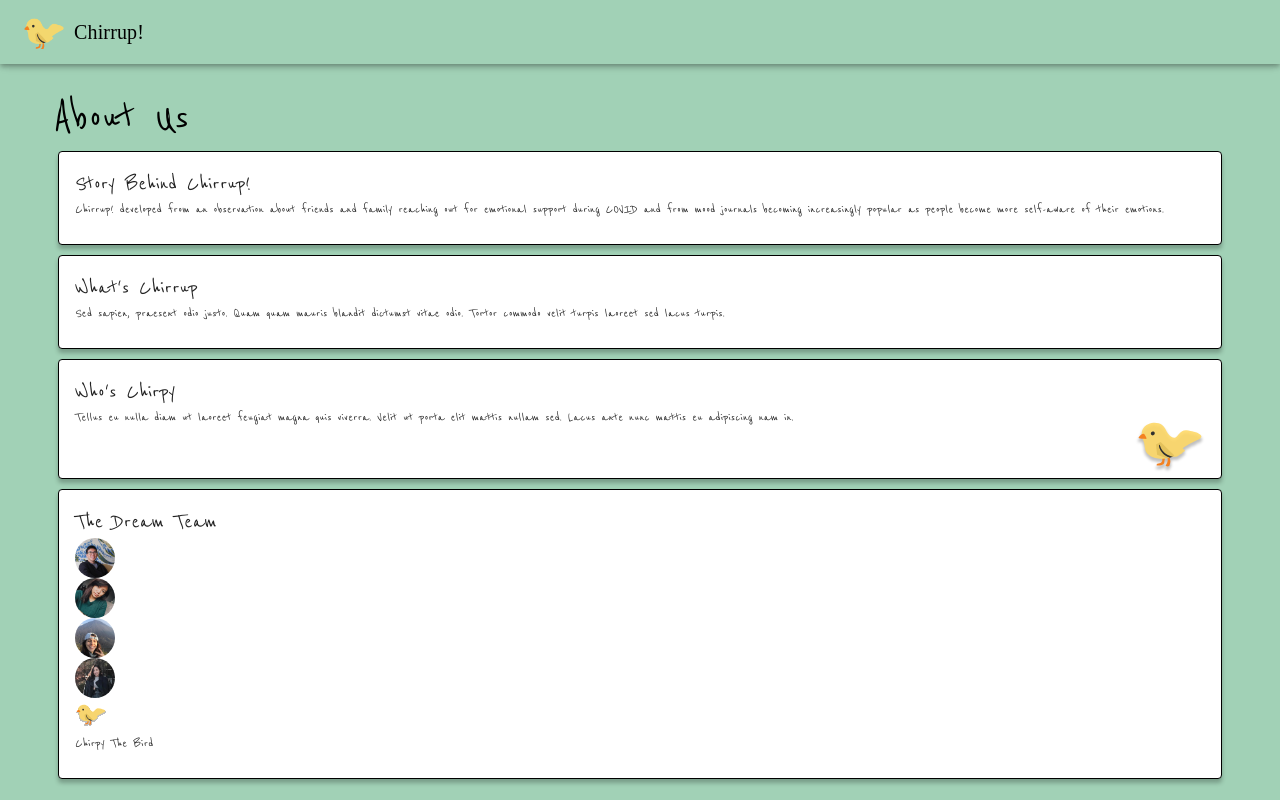
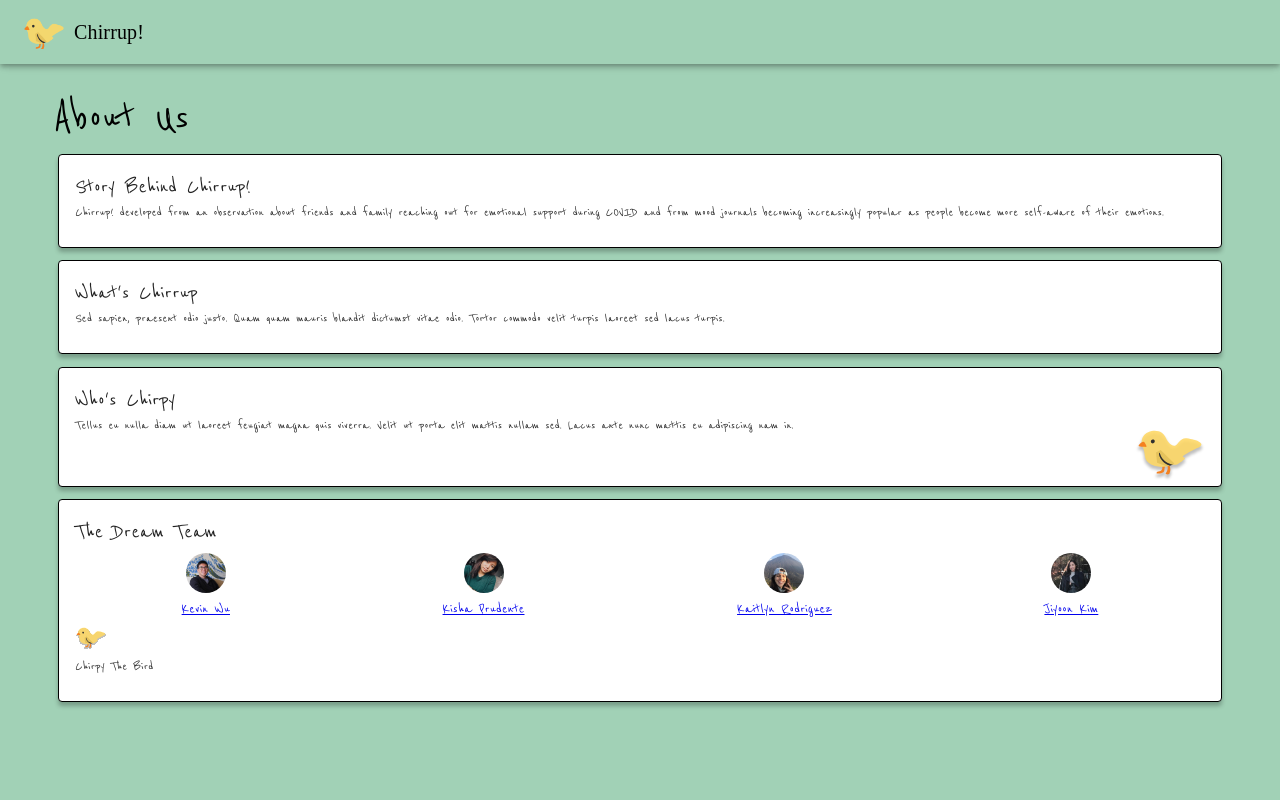
Before and after one commit to kishaprudente/madagascar, a React (Create React App) app in the folder client/: page /about in a window 1280 px wide. Built offline with nearby package versions, Linux system fonts and the light colour scheme; a web font is replaced by a local one.

Commit message:
added github links to names and centered avatars

```diff
--- a/client/src/components/Avatars.js
+++ b/client/src/components/Avatars.js
@@ -1,4 +1,5 @@
 import React from 'react';
+import { Link } from 'react-router-dom';
 import Avatar from '@material-ui/core/Avatar';
 import Grid from '@material-ui/core/Grid';
 
@@ -6,6 +7,7 @@ import jiyoonKim from '../assets/avatars/jiyoonKim.jpeg';
 import kaitlynRodriguez from '../assets/avatars/kaitlynRodriguez.jpeg';
 import kevinWu from '../assets/avatars/kevinWu.jpeg';
 import kishaPrudente from '../assets/avatars/kishaPrudente.jpeg';
+import { Typography } from '@material-ui/core';
 
 export default function ImageAvatars() {
 // const axios = require('axios');
@@ -30,13 +32,45 @@ export default function ImageAvatars() {
 // });
 
   return (
-    <Grid container display='flex' flexDirection='row'>
-      <Grid item>
-        <Avatar alt='Kevin Wu' src={kevinWu} />
-        <Avatar alt='Kisha Prudente' src={kishaPrudente} />
-        <Avatar alt='Kaitlyn Rodriguez' src={kaitlynRodriguez} />
-        <Avatar alt='Jiyoon Kim' src={jiyoonKim} />
+    <Grid container justify='space-around' style={avatarBlock}>
+      <Grid item style={avatar}>
+        <Avatar alt='Kevin Wu' src={kevinWu} style={avatar} />
+        <Typography style={font}>
+          <Link to='https://github.com/kevkevwuhoo'>Kevin Wu</Link>
+        </Typography>
+      </Grid>
+      <Grid item style={avatar}>
+        <Avatar alt='Kisha Prudente' src={kishaPrudente} style={avatar} />
+        <Typography style={font}>
+          <Link to='https://github.com/kishaprudente'>Kisha Prudente</Link>
+        </Typography>
+      </Grid>
+      <Grid item style={avatar}>
+        <Avatar alt='Kaitlyn Rodriguez' src={kaitlynRodriguez} style={avatar} />
+        <Typography style={font}>
+          <Link to='https://github.com/Kaitlyn-Lynette'>Kaitlyn Rodriguez</Link>
+        </Typography>
+      </Grid>
+      <Grid item style={avatar}>
+        <Avatar alt='Jiyoon Kim' src={jiyoonKim} style={avatar} />
+        <Typography style={font}>
+          <Link to='https://github.com/jiyoon9886'>Jiyoon Kim</Link>
+        </Typography>
       </Grid>
     </Grid>
   );
 }
+
+const avatarBlock = {
+	paddingTop: '5px',
+};
+
+const avatar = {
+  display: 'inline-block',
+  alignContent: 'center',
+  textAlign: 'center',
+};
+
+const font = {
+  fontFamily: 'Reenie Beanie',
+};
```
